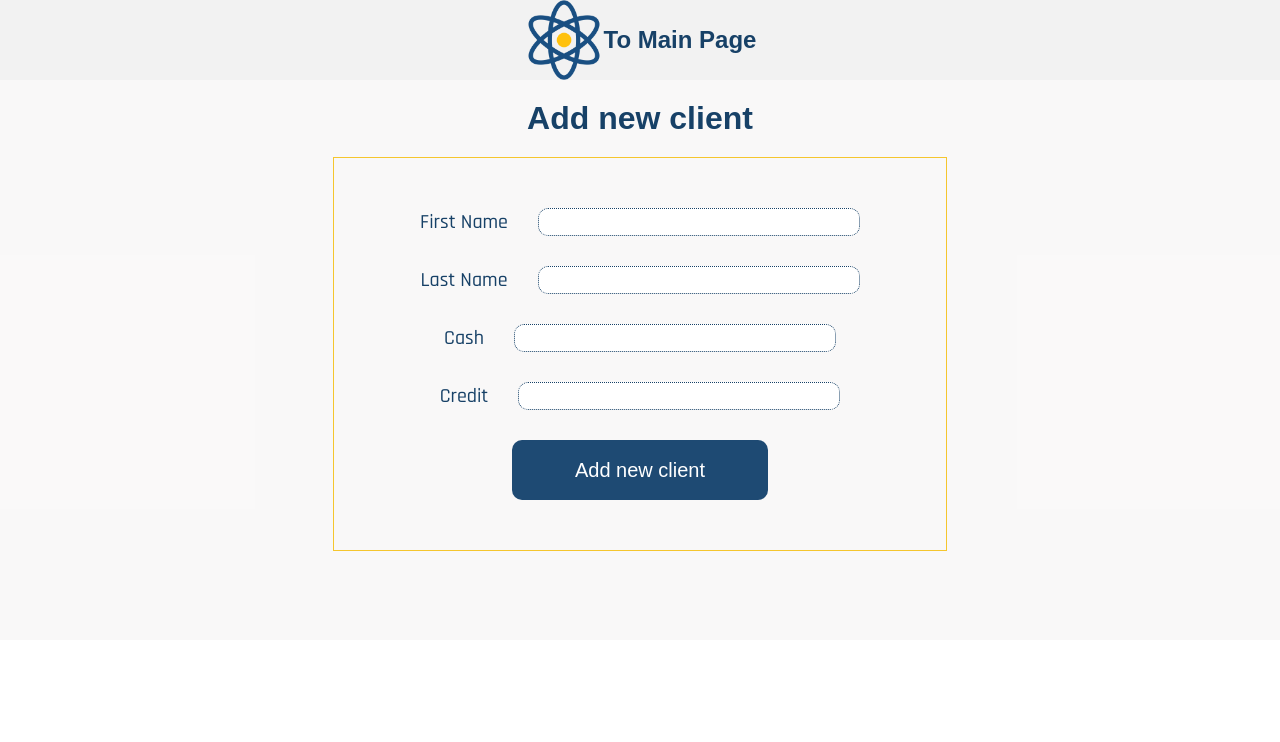
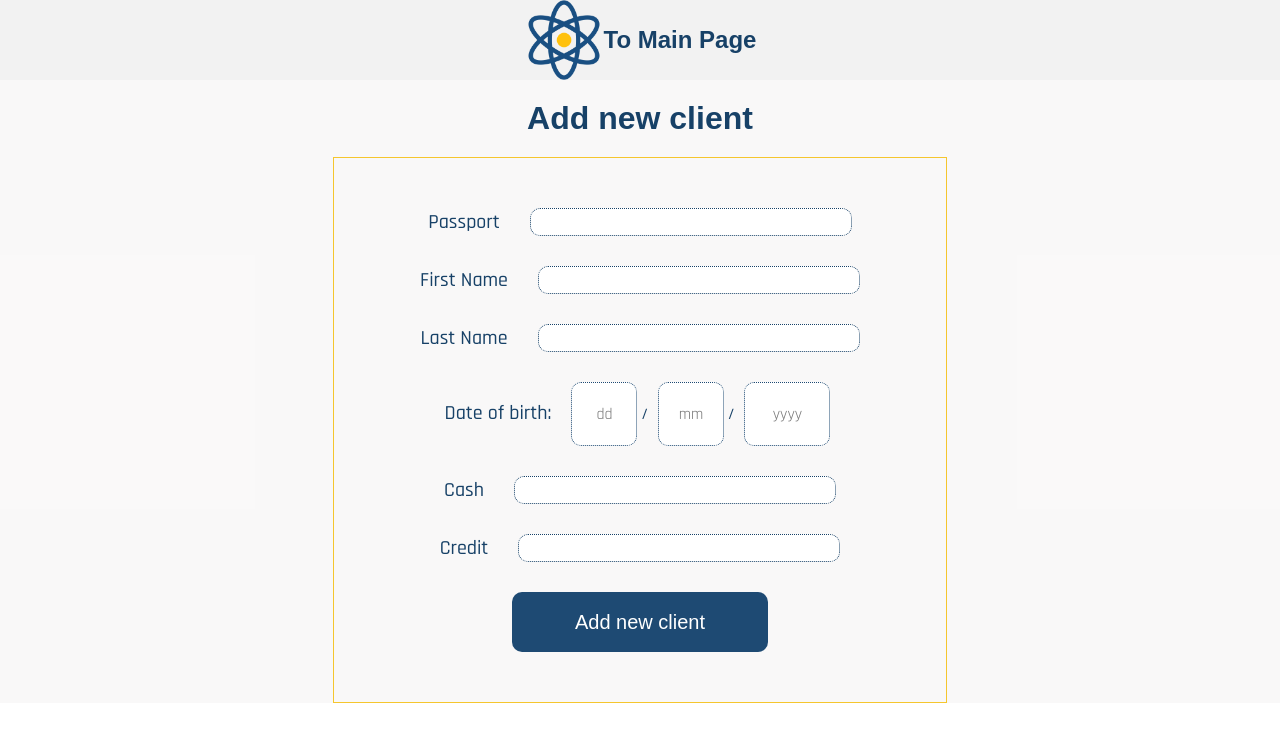
Before and after one commit to svetlanagaydey/bank-fullstack-app, a React (Create React App) app in the folder client/: page /add in a window 1280 px wide. Shown: the top 742 px of the page. Built offline with nearby package versions, Linux system fonts and the light colour scheme; a web font is replaced by a local one.

Commit message:
Birthday and passport added to client model

```diff
--- a/client/src/Components/Pages/AddUser/AddUser.jsx
+++ b/client/src/Components/Pages/AddUser/AddUser.jsx
@@ -1,27 +1,37 @@
 import React from 'react';
 import Header from '../../Header/Header';
 import './addUser.css';
-import { useState } from "react";
+import { useState, useEffect } from "react";
 //import validator from 'validator';
 import myApi from '../../../api/Api';
+import axios from 'axios';
+import e from 'cors';
 
 
 const AddUser = () => {
   const [firstName, setFirstName] = useState("");
   const [lastName, setLastName] = useState("");
+  const [passport, setPassport] = useState("");
+  const [birthDay, setBirthDay] = useState({day: "", month: "", year:""});
   const [cash, setCash] = useState("");
   const [credit, setCredit] = useState("");
   const [isAdded, setIsAdded] = useState(false);
 
-  const setNewUser = async () => {
-   // if (isValidInput()) {
+  useEffect(() => {
+
+  },[isAdded]);
+
+  const setNewClient = async (e) => {
+    const birthdayString = `${birthDay.day}/${birthDay.month}/${birthDay.year}`
+    e.preventDefault();
       try {
-        console.log(firstName)
         await myApi.post('/users', {
-          firstName,
-          lastName,
-          cash,
-          credit
+          passport: passport,
+          firstName: firstName,
+          lastName: lastName,
+          birthDay: birthdayString,
+          cash: cash,
+          credit: credit,
         });
         setIsAdded(true)
       } catch (err) {
@@ -29,44 +39,64 @@ const AddUser = () => {
       }
   }
 
+  const onDateChange = (e) => {
+    const input = e.target.value;
+    setBirthDay({
+      ...birthDay,
+      [e.target.name]: input
+    })
+  }
+
   const printForm = () => {
     return (
       <div >
       <h2 className="add-header">Add new client</h2>
-      <form className="form">
+      <form className="form" onSubmit={setNewClient}>
+
+        <div className="form-field">
+          <label>Passport</label>
+          <input type="number" name="passport" value={passport}
+            onChange={(e) => {setPassport(e.target.value)}}
+          />
+        </div>
+
         <div className="form-field">
           <label>First Name</label>
           <input type="text" name="first-name" value={firstName}
-              onChange={(e) => {setFirstName(e.target.value)}}
+            onChange={(e) => setFirstName(e.target.value)}
           />
         </div>
+
         <div className="form-field">
           <label>Last Name</label>
           <input type="text" name="last-name" value={lastName}
             onChange={(e) => {setLastName(e.target.value)}}
           />
         </div>
+
+        <div className="form-field">
+          <label>Date of birth: </label>
+          <div className="date-inputs">
+            <input type="text" pattern="[0-9]*" maxLength="2" size="2" className="date-field" name="day" placeholder='dd' onChange={onDateChange}/> /
+            <input type="text" pattern="[0-9]*" maxLength="2" className="date-field" name="month" placeholder='mm' onChange={onDateChange}/> /
+            <input type="text" pattern="[0-9]*" maxLength="4" className="date-field date-field--year" name="year" placeholder='yyyy' onChange={onDateChange} />
+          </div>
+        </div>
+
           <div className="form-field">
             <label>Cash</label>
-            <input type="text" name="cash" value={cash}
-              onChange={(e) => {
-                if (!isNaN(e.target.value)) {
-                  setCash(e.target.value)
-                }
-              }}
+            <input type="number" name="cash" value={cash}
+              onChange={(e) => {setCash(e.target.value)}}
             />
           </div>
+
           <div className="form-field">
             <label>Credit</label>
             <input type="text" name="credit" value={credit}
-              onChange={(e) => {
-                if (!isNaN(e.target.value)) {
-                  setCredit(e.target.value)
-                }
-              }}
+              onChange={(e) => { setCredit(e.target.value)}}
             />
           </div>
-          <button className="addButton" type="button" onClick={setNewUser}>Add new client</button>
+          <button className="addButton" type="submit">Add new client</button>
         </form>
         </div>
     )
@@ -75,7 +105,7 @@ const AddUser = () => {
   const printMassage = () => {
     return (
       <div className="successMesage">
-        <p>Client have been added successfully</p>
+        <p>New Client have been added successfully</p>
       </div>
     )
   }
--- a/client/src/Components/Pages/AddUser/addUser.css
+++ b/client/src/Components/Pages/AddUser/addUser.css
@@ -1,10 +1,10 @@
 .add-header {
   text-align: center;
   margin: auto;
-    font-family: 'arial';
+  font-family: "arial";
   font-size: 4vmin;
   padding: 20px 0;
-    color:  rgb(23, 65, 103);
+  color: rgb(23, 65, 103);
 }
 .successMesage {
   text-align: center;
@@ -18,14 +18,14 @@
 .form-field {
   margin-bottom: 30px;
 }
-.form-field label {
+.form-field > label {
   font-size: 2.5vmin;
   color: rgb(23, 65, 103);
 }
-.form-field input {
+.form-field > input {
   font-size: 2.5vmin;
   width: 300px;
-    font-family: 'Rajdhani';
+  font-family: "Rajdhani";
   padding: 0 10px;
   margin-left: 30px;
   border: 1px dotted rgb(23, 65, 103);
@@ -47,3 +47,24 @@
   color: rgb(30, 74, 115);
   background: rgb(244, 224, 160);
 }
+.date-inputs {
+  display: inline-block;
+  margin-right: 5px;
+  margin-left: 5px;
+}
+.date-inputs input {
+  height: 60px;
+  border: 1px dotted rgb(30, 74, 115);
+  border-radius: 10px;
+  font-size: 2vmin;
+  font-family: "Rajdhani";
+  color: rgb(30, 74, 115);
+}
+.date-field {
+  width: 60px;
+  text-align: center;
+  margin-left: 10px;
+}
+.date-field--year {
+  width: 80px;
+}
--- a/client/src/Components/Pages/UsersPage/UsersPage.jsx
+++ b/client/src/Components/Pages/UsersPage/UsersPage.jsx
@@ -25,6 +25,8 @@ const UsersPage = () => {
 						<li className="client" key={index}>
 							<span className="client-icon"></span>
 							<div className="info-block">
+								<p className="passport"><span className="formSubtitles">Passport: </span>{user.passport}</p>
+								<p className="birthDay"><span className="formSubtitles">Birthday: </span>{user.birthDay}</p>
 								<p className="firstName"><span className="formSubtitles">First Name: </span>{user.firstName}</p>
 								<p className="lastName"><span className="formSubtitles">Last Name: </span>{user.lastName}</p>
 								<p className="id"><span className="formSubtitles">id: </span>{user._id}</p>
--- a/client/src/Components/Pages/UsersPage/usersPage.css
+++ b/client/src/Components/Pages/UsersPage/usersPage.css
@@ -1,7 +1,7 @@
 .users-header {
   text-align: center;
   margin: auto;
-    font-family: 'arial';
+  font-family: "arial";
   font-size: 4vmin;
   padding: 20px 0;
 }
@@ -26,6 +26,7 @@
   grid-auto-rows: minmax(100px, auto);
   grid-gap: 10px;
   grid-template-areas:
+    "passport birthDay"
     "firstName lastName"
     "id id"
     "cash credit";
@@ -44,8 +45,10 @@
   background-repeat: no-repeat;
   flex-grow: 1;
 }
+.passport,
 .firstName,
 .lastName,
+.birthDay,
 .credit,
 .cash,
 .id {
@@ -57,11 +60,17 @@
   line-height: 1;
   font-weight: 600;
 }
+.passport {
+  grid-area: passport;
+}
 .firstName {
   grid-area: firstName;
 }
 .lastName {
   grid-area: lastName;
+}
+.birthDay {
+  grid-area: birthDay;
 }
 .credit {
   grid-area: credit;
--- a/client/src/api/Api.js
+++ b/client/src/api/Api.js
@@ -1,6 +1,6 @@
 import axios from 'axios';
 
-let myUrl = 'http://localhost:8080/api/'; //development
+let myUrl = 'http://localhost:8080/api'; //development
 
 if (process.env.NODE_ENV === 'production') {
   myUrl = '/api';
```
Also changed, not shown: 2 other files (tests, documents, lock files or other folders). Lines whose indentation alone changed are shown as unchanged.
